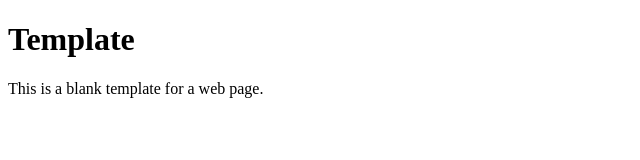
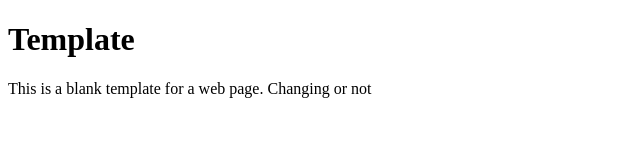
Before and after one commit to satwik-kambham/Music-Store-Page, a plain HTML site: page index.html in a window 1280 px wide. Shown: the whole page, without its empty margins (0-640 px from the left). Drawn offline with Linux system fonts and the light colour scheme.

Commit message:
change paragraph

```diff
--- a/index.html
+++ b/index.html
@@ -7,7 +7,9 @@
 
   <h1>Template</h1>
 
-  <p>This is a blank template for a web page.</p>
+  <p>This is a blank template for a web page. Changing or not
+
+  </p>
 
 </body>
 </html>
```
